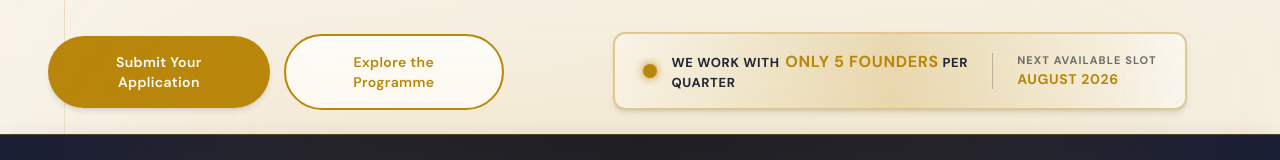
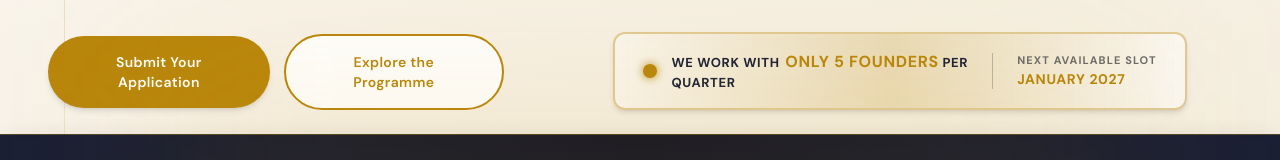
Before and after one commit to inspirexcellence/inspire-LP, a React (Vite) app: page / in a window 1280 px wide. Shown: the part 608-768 px from the top of the page. Built offline with nearby package versions, Linux system fonts and the light colour scheme; a web font is replaced by a local one.

Commit message:
Update next available slot to January 2027 in Hero section

```diff
--- a/src/components/Hero.jsx
+++ b/src/components/Hero.jsx
@@ -151,7 +151,7 @@ export default function Hero({ onApplyClick }) {
               {/* Right Section: 2-line slot text */}
               <div className="flex flex-col justify-center text-xs sm:text-[13px] font-bold uppercase tracking-wider leading-snug z-10">
                 <span className="text-[#6B6B6B] text-[10px] sm:text-[11px] tracking-widest mb-0.5">NEXT AVAILABLE SLOT</span>
-                <span className="text-[#B8860B] font-extrabold text-xs sm:text-[14px]">AUGUST 2026</span>
+                <span className="text-[#B8860B] font-extrabold text-xs sm:text-[14px]">JANUARY 2027</span>
               </div>
             </div>
           </div>
```
